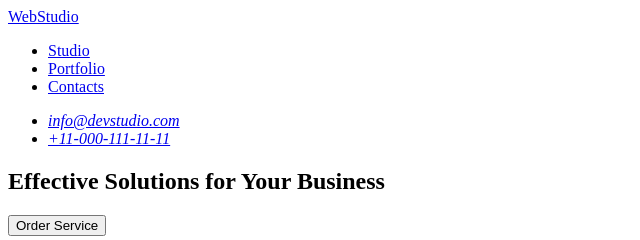
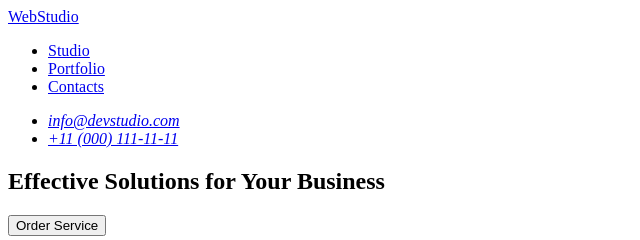
Before and after one commit to remikujawski/goit-markup-hw-01, a plain HTML site: page index.html in a window 1280 px wide. Shown: the top 240 px of the page, 0-640 px from the left. Drawn offline with Linux system fonts and the light colour scheme.

Commit message:
GoIT validation 3.

```diff
--- a/index.html
+++ b/index.html
@@ -18,7 +18,7 @@
         <address>
             <ul>
                 <li><a href="mailto:info@devstudio.com">info@devstudio.com</a></li>
-                <li><a href="tel:+11-000-111-11-11">+11-000-111-11-11</a></li>
+                <li><a href="tel:+110001111111">+11 (000) 111-11-11</a></li>
             </ul>
         </address>
     </header>
```
